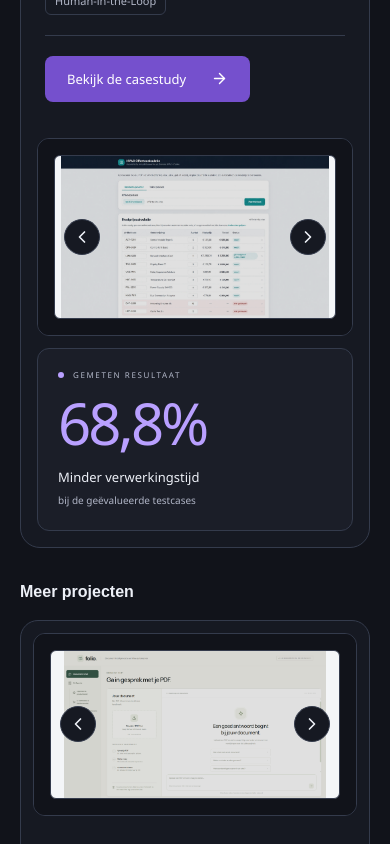
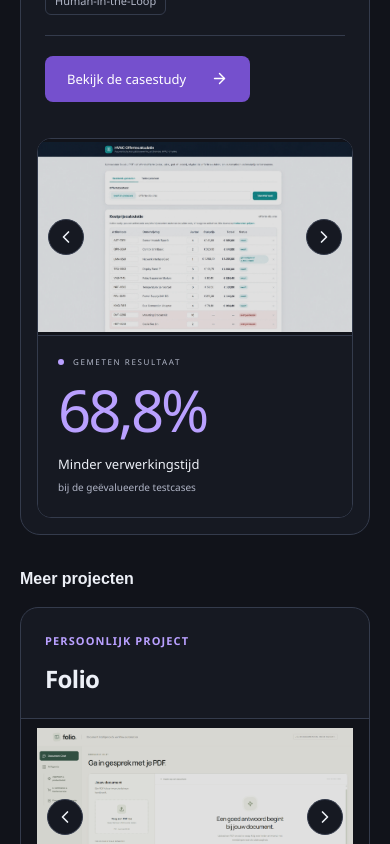
Before and after one commit to Kaan-Bas/portfolio, a React (Vite) app: page / in a window 390 px wide. Shown: the part 2660-3504 px from the top of the page. Built offline with nearby package versions, Linux system fonts and the light colour scheme; a web font is replaced by a local one.

Commit message:
feat: change project cards again to fit the photos better

```diff
--- a/src/components/ProjectCards.tsx
+++ b/src/components/ProjectCards.tsx
@@ -55,16 +55,18 @@ export function ProjectCard({ project }: { project: Project }) {
   const path = projectUrl(project.slug, focus)
   return (
     <article className="project-card">
-      <ProjectGallery images={project.images} title={project.title} />
-      <div className="project-card-body">
+      <div className="project-card-header">
         <div className="project-overline">
           <span>{project.cardLabel ?? project.organization}</span>
         </div>
         <h3>
           <Link to={path}>{project.title}</Link>
         </h3>
+      </div>
+      <ProjectGallery images={project.images} title={project.title} />
+      <div className="project-card-body">
         <p className="project-description">{project.description}</p>
-        <Tags items={project.previewTags} areas={project.focusAreas} />
+        <Tags items={project.previewTags} areas={project.previewAreas ?? project.focusAreas} />
         <div className="project-card-bottom">
           <Link to={path} aria-label={`Bekijk project: ${project.title}`}>
             Bekijk project
--- a/src/data/portfolio.ts
+++ b/src/data/portfolio.ts
@@ -100,6 +100,7 @@ export interface Project {
   images?: readonly ProjectImage[]
   tags: string[]
   previewTags: string[]
+  previewAreas?: FocusArea[]
   focusAreas: FocusArea[]
   topics: string[]
   visual?: 'recommendation' | 'water'
@@ -187,7 +188,7 @@ export const projects: Project[] = [
     organization: 'IDCP',
     cardLabel: 'IDCP - MINOR',
     images: idcpImages,
-    title: 'LLM-chatbot & hybride aanbevelingssysteem',
+    title: 'Gebruikers linken met ML & Data',
     projectType: 'Minorproject',
     context: 'Minor Data Driven Business – AI Engineering',
     description:
@@ -201,6 +202,7 @@ export const projects: Project[] = [
       'Agile/Scrum',
     ],
     focusAreas: ['ai', 'data'],
+    previewAreas: ['data'],
     topics: ['LLM-toepassingen', 'Aanbevelingssystemen'],
     previewTags: ['Python', 'LLM', 'Machine Learning'],
     visual: 'recommendation',
--- a/src/data/seo.json
+++ b/src/data/seo.json
@@ -12,7 +12,7 @@
     "description": "Een afstudeerproject bij Siemens met LLM-extractie, Python-validatie en menselijke controle. 68,8% minder verwerkingstijd bij de geëvalueerde testcases."
   },
   "/projects/idcp-chatbot-recommendation": {
-    "title": "LLM-chatbot & hybride aanbevelingssysteem - Kaan Bas",
+    "title": "Gebruikers linken met ML & Data - Kaan Bas",
     "description": "Een project binnen de minor AI Engineering: een LLM-chatbot en een hybride aanbevelingssysteem in Python met data over gebruikers, interesses en content."
   },
   "/projects/waternet-pipe-failure-prediction": {
--- a/src/styles.css
+++ b/src/styles.css
@@ -624,15 +624,17 @@ section[tabindex='-1']:focus {
   min-width: 0;
   display: flex;
   flex-direction: column;
-  gap: 12px;
-  padding: 8px;
+  margin: 8px;
+  border: 1px solid var(--line);
+  border-radius: 14px;
+  overflow: hidden;
+  background: var(--paper);
 }
 .featured-preview .project-media {
   display: flex;
   flex-direction: column;
   flex: 1;
-  border: 1px solid var(--line);
-  border-radius: 12px;
+  border: 0;
   overflow: hidden;
 }
 .featured-preview .project-media-preview {
@@ -645,9 +647,8 @@ section[tabindex='-1']:focus {
   align-items: center;
   gap: 8px 20px;
   padding: 20px 24px;
-  border: 1px solid var(--line);
-  border-radius: 12px;
-  background: var(--surface);
+  border-top: 1px solid var(--line);
+  background: var(--surface-soft);
 }
 .result-label {
   grid-column: 1 / -1;
@@ -734,9 +735,7 @@ section[tabindex='-1']:focus {
   border-color: var(--accent-line);
 }
 .project-card > .project-media {
-  margin: 12px 12px 0;
-  border: 1px solid var(--line);
-  border-radius: 12px;
+  border-block: 1px solid var(--line);
   overflow: hidden;
 }
 .project-card .project-media-preview {
@@ -778,10 +777,12 @@ section[tabindex='-1']:focus {
   outline-offset: -4px;
 }
 .project-media:not(.project-page-gallery) .project-media-stage {
-  inset: 16px;
-  width: calc(100% - 32px);
-  height: calc(100% - 32px);
-  border-radius: 6px;
+  inset: 0;
+  width: 100%;
+  height: 100%;
+  border: 0;
+  border-radius: 0;
+  background: var(--paper);
 }
 .project-card .project-media-stage img,
 .featured-preview .project-media-stage img {
@@ -830,7 +831,7 @@ section[tabindex='-1']:focus {
   border-color: var(--accent-line);
 }
 .project-media:not(.project-page-gallery) .project-gallery-navigation {
-  inset: 16px;
+  inset: 0;
 }
 .project-media:not(.project-page-gallery) .project-gallery-previous {
   left: 10px;
@@ -871,7 +872,7 @@ section[tabindex='-1']:focus {
   font-size: 13px;
 }
 .project-card .project-media-placeholder {
-  inset: 16px;
+  inset: 0;
   border: 0;
   color: var(--muted);
 }
@@ -1104,6 +1105,9 @@ html:has(.project-image-dialog[open]) {
   color: var(--muted);
   margin-top: 2px;
 }
+.project-card-header {
+  padding: 26px;
+}
 .project-card-body {
   padding: 26px;
   flex: 1;
@@ -1130,7 +1134,7 @@ html:has(.project-image-dialog[open]) {
   color: var(--muted);
   font-size: 14px;
   line-height: 1.8;
-  margin-block: 16px 24px;
+  margin-bottom: 24px;
 }
 .project-card .tags {
   margin-top: auto;
@@ -2519,6 +2523,7 @@ html:has(.project-image-dialog[open]) {
   .visual-connector {
     width: 22px;
   }
+  .project-card-header,
   .project-card-body {
     padding: 24px;
   }
@@ -3015,8 +3020,16 @@ html:has(.project-image-dialog[open]) {
     gap: 12px;
     font-size: 8px;
   }
+  .project-card-header,
   .project-card-body {
     padding: 24px;
+  }
+  .project-card .project-media .project-media-stage {
+    inset-inline: 16px;
+    width: calc(100% - 32px);
+  }
+  .project-card .project-media .project-gallery-navigation {
+    inset-inline: 16px;
   }
   .project-card h3 {
     font-size: 24px;
@@ -3421,6 +3434,7 @@ html:has(.project-image-dialog[open]) {
   .recommendation-diagram {
     transform: scale(0.9);
   }
+  .project-card-header,
   .project-card-body {
     padding: 22px;
   }
```
Also changed, not shown: 1 other file (tests, documents, lock files or other folders).
